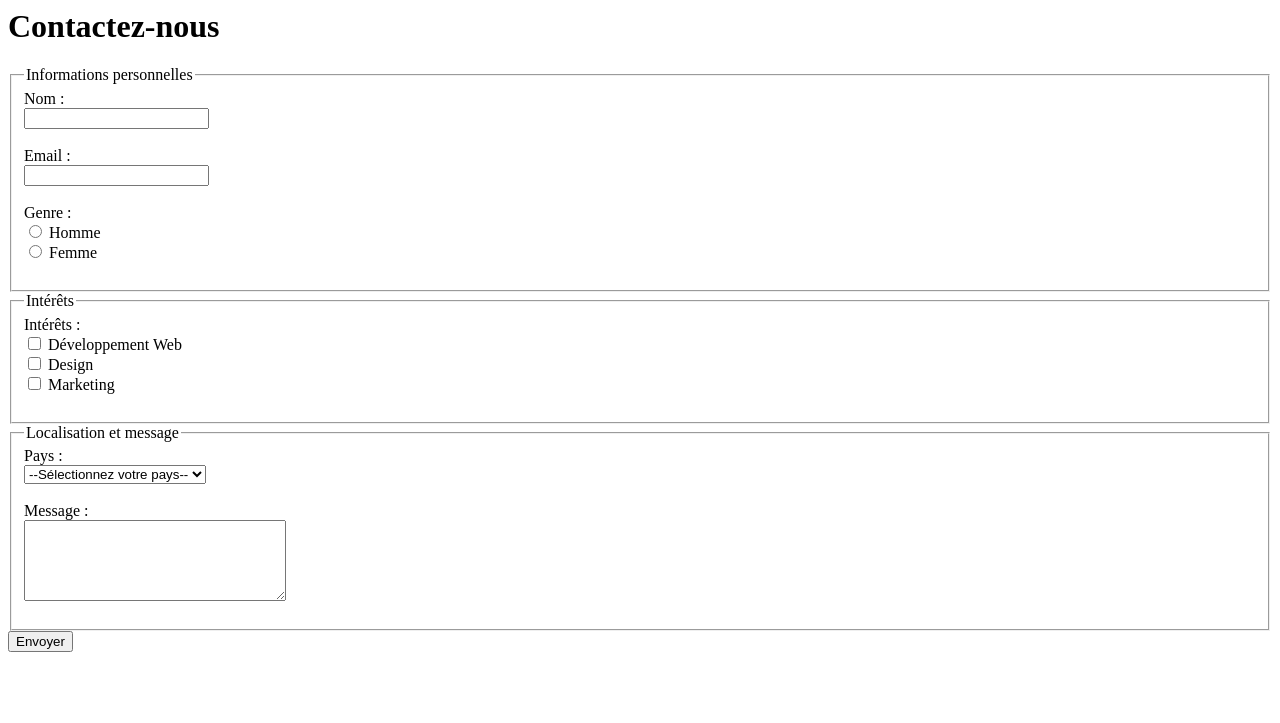
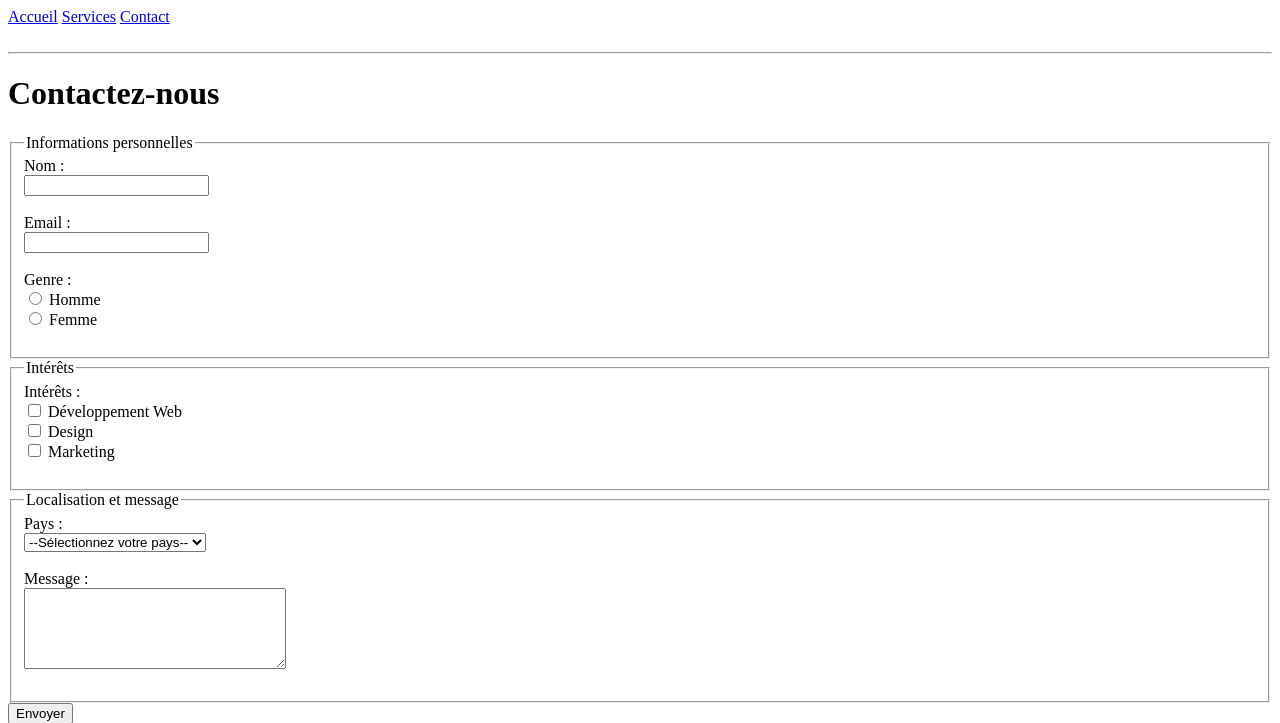
Before and after one commit to cipherisntdoingwell/gi-estg, a Flask app: template ServiceProWebsite/templates/contact.html in a window 1280 px wide. Shown: the top 723 px of the page. Run offline with Flask 3, Linux system fonts and the light colour scheme; the template is opened without the code that fills it, so the values that code supplies are empty; parts of the project's set-up code (start-up, migrations or seed data) failed here and were passed over.

Commit message:
git commit ./

```diff
--- a/ServiceProWebsite/templates/contact.html
+++ b/ServiceProWebsite/templates/contact.html
@@ -1,3 +1,4 @@
+<!DOCTYPE html>
 <html lang="en">
 <head>
     <meta charset="UTF-8">
@@ -5,6 +6,15 @@
     <title>Document</title>
 </head>
 <body>
+  <header>
+    <nav>
+      <a href="index.html">Accueil</a>
+      <a href="services.html">Services</a>
+      <a href="contact.html">Contact</a>
+    </nav>
+  </header>
+  <br><hr>
+
     <h1>Contactez-nous</h1>
     <form action="{{ url_for('submit') }}" method="post">
 
--- a/ServiceProWebsite/templates/index.html
+++ b/ServiceProWebsite/templates/index.html
@@ -11,9 +11,9 @@
   <body>
     <header>
       <nav>
-        <a href="{{ url_for('home') }}">Accueil</a> |
-        <a href="{{ url_for('services') }}">Services</a> |
-        <a href="{{ url_for('contact') }}">Contact</a>
+        <a href="index.html">Accueil</a>
+        <a href="services.html">Services</a>
+        <a href="contact.html">Contact</a>
       </nav>
     </header>
     <hr><br>
```
Also changed, not shown: ServiceProWebsite/templates/services.html (+9 -0 lines).
